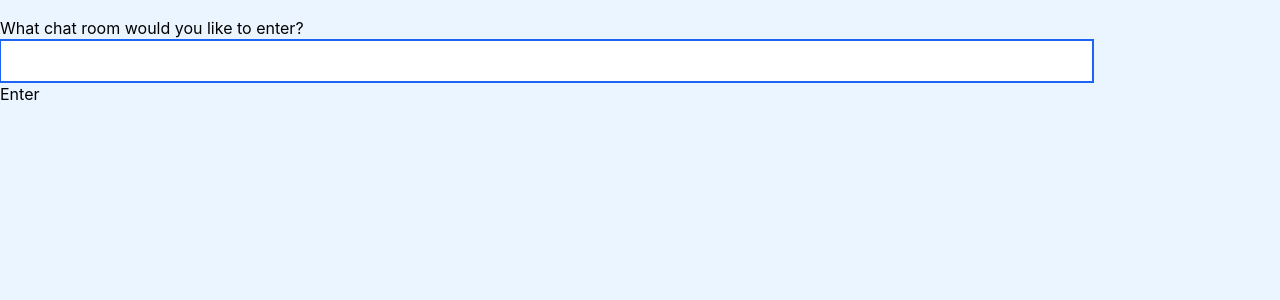
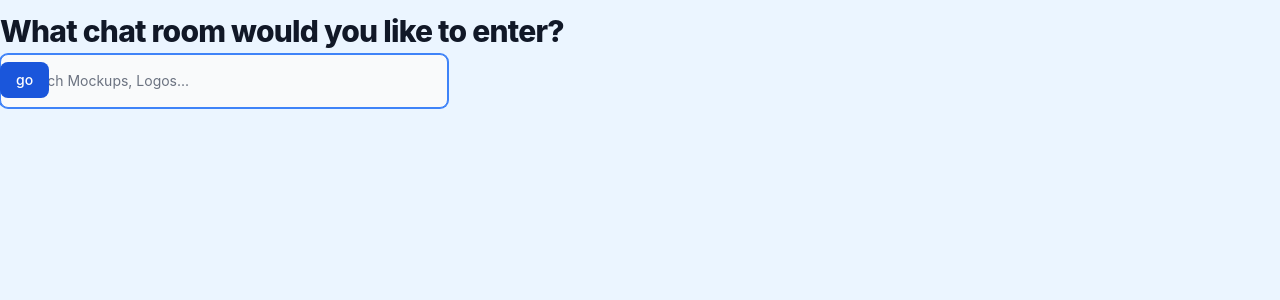
Before and after one commit to RonangLeSang/PROJET_INFO834, a Django app: page /chat/ in a window 1280 px wide. Shown: the part 68-368 px from the top of the page. Run offline with Django 5.2, Linux system fonts and the light colour scheme; some libraries are stand-ins or nearby versions.

Commit message:
select room design

```diff
--- a/mysite/chat/templates/chat/room.html
+++ b/mysite/chat/templates/chat/room.html
@@ -3,6 +3,7 @@
 {% load static %}
 
 {% block content %}
+
     <textarea id="chat-log" cols="100" rows="20" readonly></textarea><br>
     <input id="chat-message-input" type="text" size="100"><br>
     <input id="chat-message-submit" type="button" value="Send">
--- a/mysite/chat/templates/chat/selectRoom.html
+++ b/mysite/chat/templates/chat/selectRoom.html
@@ -4,10 +4,21 @@
 
 {% block content %}
 <div class="container">
-    What chat room would you like to enter?<br>
-    <input id="room-name-input" type="text" size="100"><br>
-    <input id="room-name-submit" type="button" value="Enter">
+    <h1 class="mb-2 text-3xl font-extrabold leading-none tracking-tight text-gray-900 md:text-3xl lg:text-3xl dark:text-white">What chat room would you like to enter?</h1>
+<form class="max-w-md text-left">
+    <label for="room-name-input" class="mb-2 text-sm font-medium text-gray-900 sr-only dark:text-white">Enter name room</label>
+    <div class="relative">
+        <div class="absolute inset-y-0 start-0 flex items-center ps-3 pointer-events-none">
+            <svg class="w-4 h-4 text-gray-500 dark:text-gray-400" aria-hidden="true" xmlns="http://www.w3.org/2000/svg" fill="none" viewBox="0 0 20 20">
+                <path stroke="currentColor" stroke-linecap="round" stroke-linejoin="round" stroke-width="2" d="m19 19-4-4m0-7A7 7 0 1 1 1 8a7 7 0 0 1 14 0Z"/>
+            </svg>
+        </div>
+        <input type="text" id="room-name-input" class="block w-full p-4 ps-10 text-sm text-gray-900 border border-gray-300 rounded-lg bg-gray-50 focus:ring-blue-500 focus:border-blue-500 dark:bg-gray-700 dark:border-gray-600 dark:placeholder-gray-400 dark:text-white dark:focus:ring-blue-500 dark:focus:border-blue-500" placeholder="Search Mockups, Logos..." required />
+        <button type="button" id="room-name-submit" class="text-white absolute end-2.5 bottom-2.5 bg-blue-700 hover:bg-blue-800 focus:ring-4 focus:outline-none focus:ring-blue-300 font-medium rounded-lg text-sm px-4 py-2 dark:bg-blue-600 dark:hover:bg-blue-700 dark:focus:ring-blue-800">go</button>
+    </div>
+</form>
 
+</div>
     <script>
         document.querySelector('#room-name-input').focus();
         document.querySelector('#room-name-input').onkeyup = function(e) {
@@ -21,5 +32,5 @@
             window.location.pathname = '/chat/' + roomName + '/';
         };
     </script>
-</div>
+
 {% endblock %}
```
Also changed, not shown: README.md.
